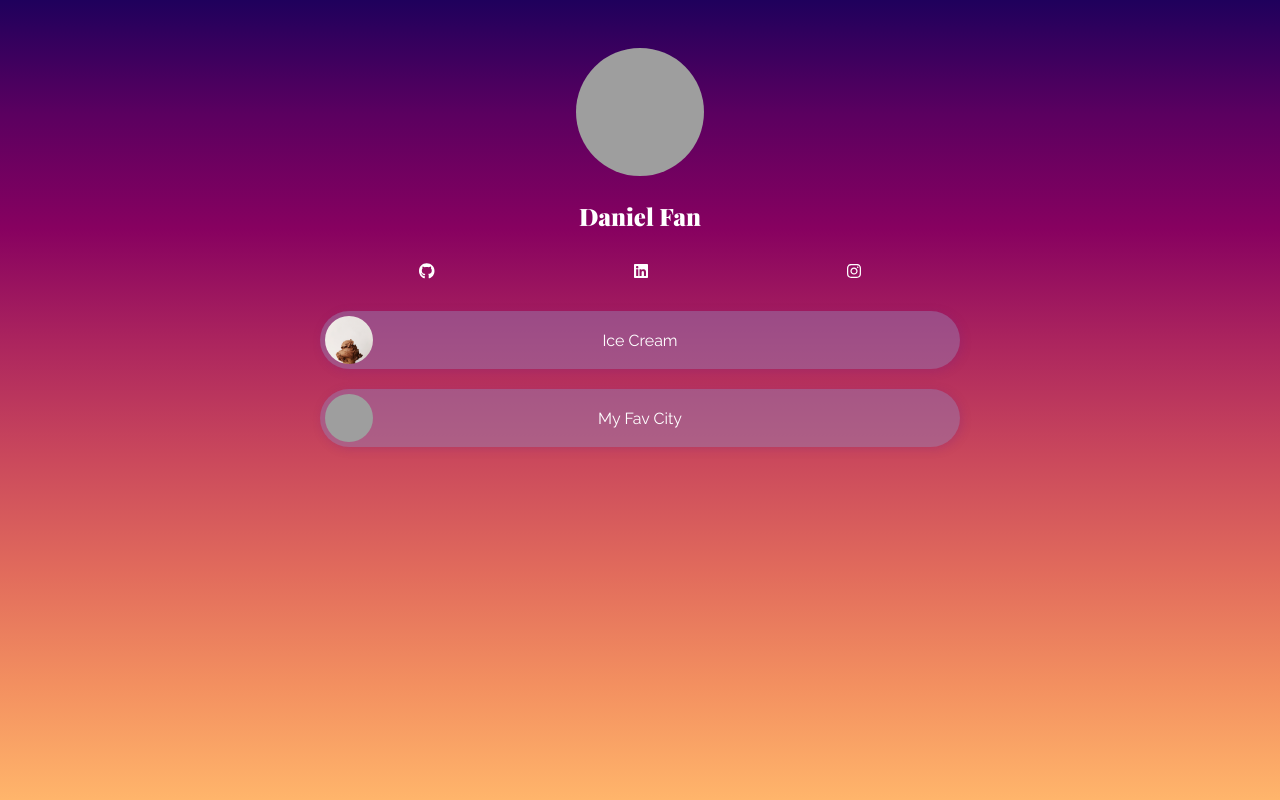
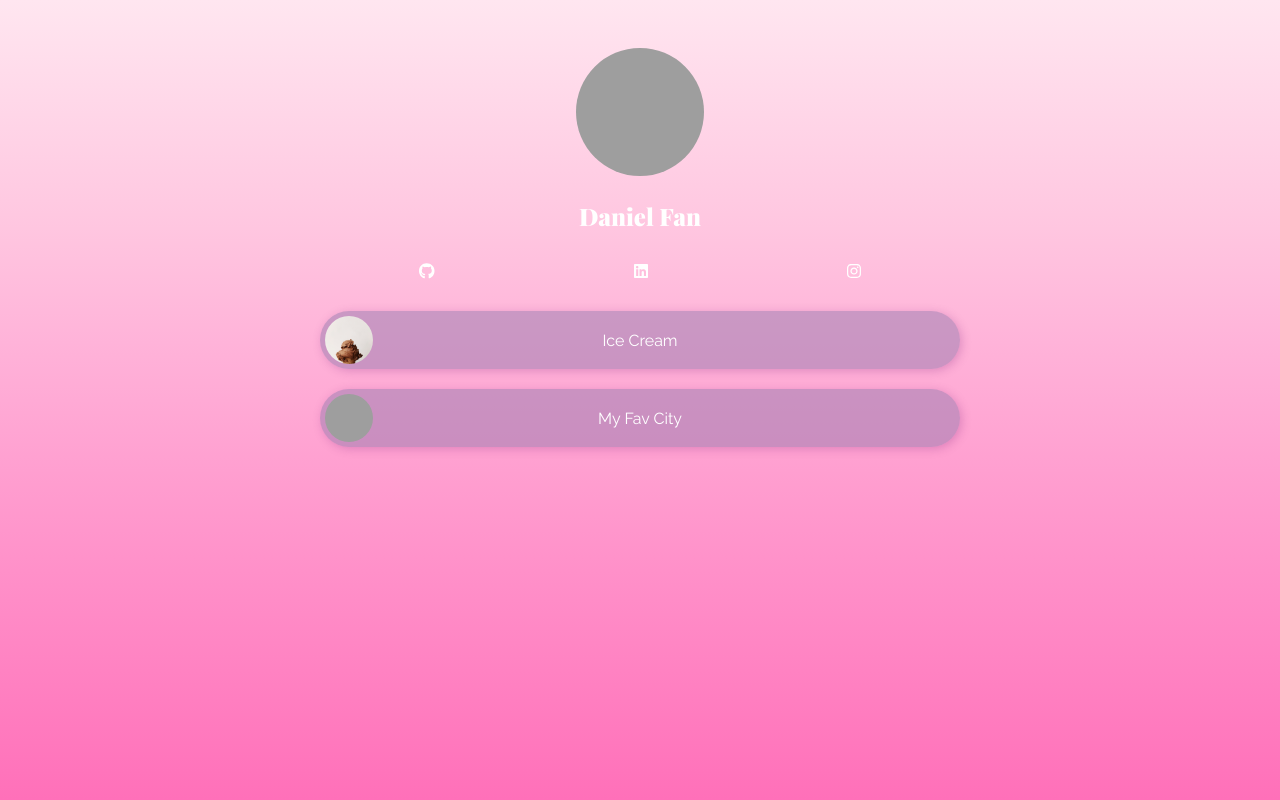
Before and after one commit to DanielFanUChi/linkinbio, a plain HTML site: page index.html in a window 1280 px wide. Drawn offline with nearby package versions, Linux system fonts and the light colour scheme; grey boxes are pictures that could not be loaded; a web font is replaced by a local one.

Commit message:
change color

```diff
--- a/index.html
+++ b/index.html
@@ -29,7 +29,9 @@
       min-height: 100%;
       padding-top: 40px;
       padding-bottom: 40px;
-      background: linear-gradient(180deg, #1f005c, #5b0060, #870160, #ac255e, #ca485c, #e16b5c, #f39060, #ffb56b);
+      background: linear-gradient(180deg, #ffe6f0, #ffd6e8, #ffc6e0, #ffb3d9, #ffa1d1, #ff90c9, #ff80c1, #ff70b9);
+
+
       color: rgba(255, 255, 255, 1.0);
       font-family: "Raleway";
     }
```
